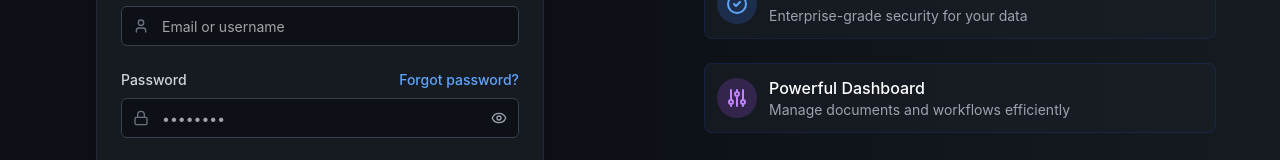
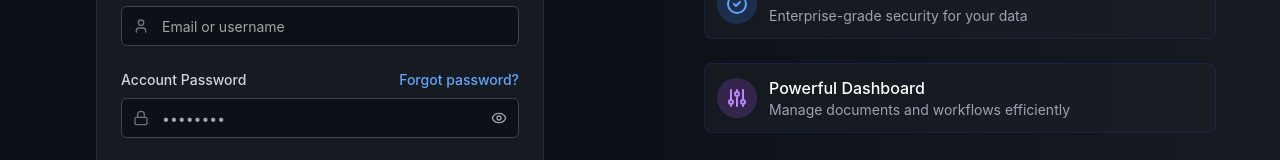
Before and after one commit to MOUNIBMarouane/cozy-dashboard-login-hub, a React (Vite) app: page /login in a window 1280 px wide. Shown: the part 449-609 px from the top of the page. Built offline with nearby package versions, Linux system fonts and the light colour scheme; no server answers.

Commit message:
change lable

```diff
--- a/src/pages/Login.tsx
+++ b/src/pages/Login.tsx
@@ -183,7 +183,7 @@ const Login = () => {
               <div className="space-y-2">
                 <div className="flex items-center justify-between">
                   <label htmlFor="password" className="block text-sm font-medium text-gray-300">
-                    Password
+                    Account Password
                   </label>
                   <Link to="/forgot-password" className="text-sm font-medium text-blue-400 hover:text-blue-300">
                     Forgot password?
```
